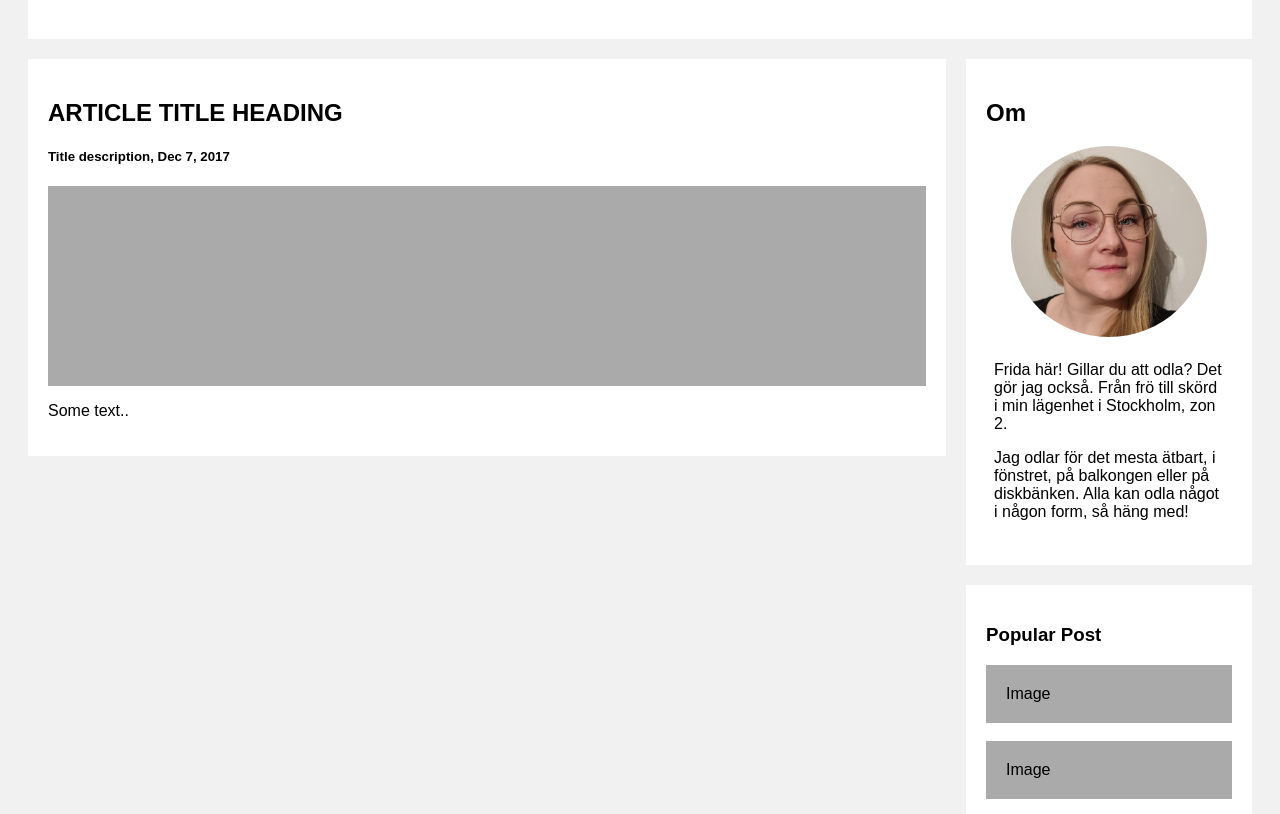
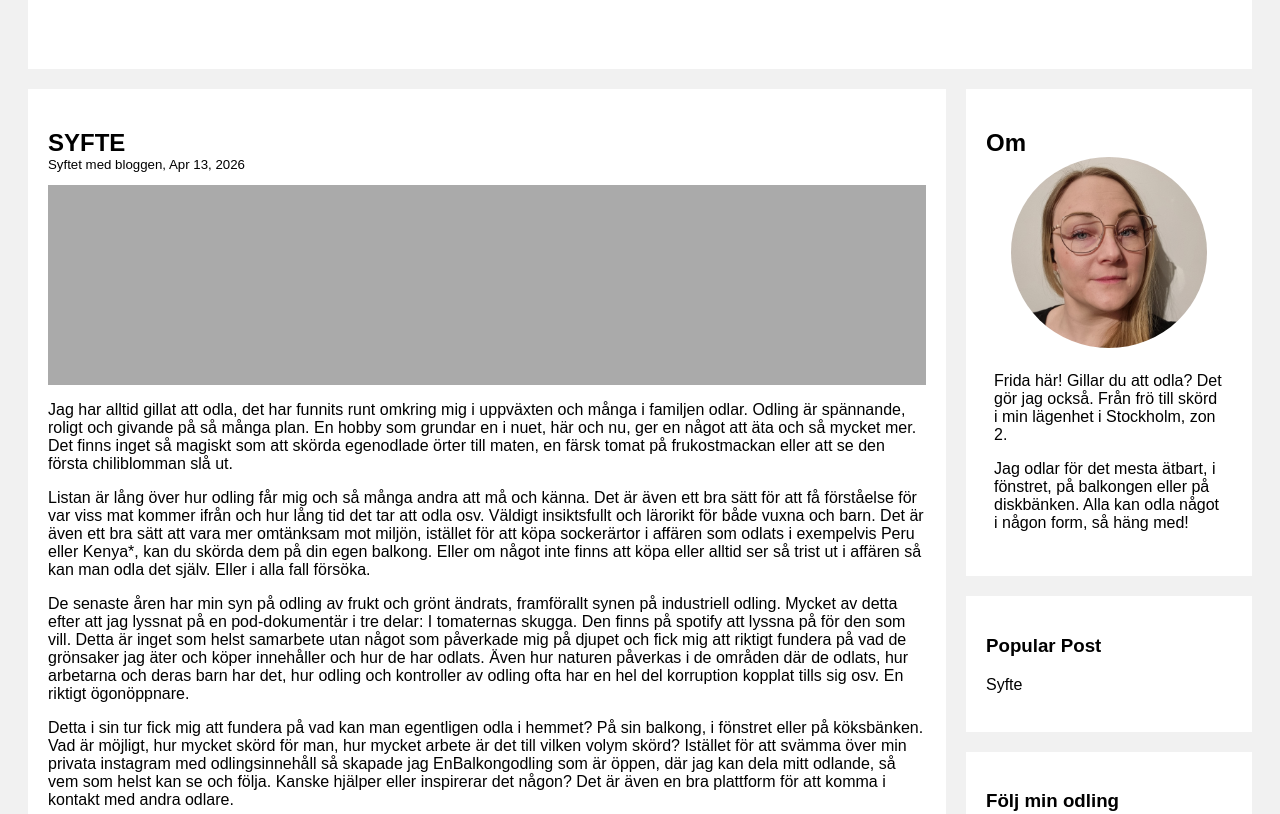
Before and after one commit to itsLoreena/enbalkongodling, a plain HTML site: page index.html in a window 1280 px wide. Shown: the part 218-1032 px from the top of the page. Drawn offline with Linux system fonts and the light colour scheme.

Commit message:
Purpose post added, changes to popular post and added link to the post, changes to post info line

```diff
--- a/index.html
+++ b/index.html
@@ -9,16 +9,20 @@
     </head>
     <body>
         <header>
-            <h2 class="brand">En balkongodling</h1>
+            <h1 class="brand">En balkongodling</h1>
         </header>
 
         <main>
             <div class="leftcolumn">
-                <article class="card">
-                    <h2>ARTICLE TITLE HEADING</h2>
-                    <h5>Title description, Dec 7, 2017</h5>
+                <article class="card" id="purpose">
+                    <h2>SYFTE</h2>
+                    <h5>Syftet med bloggen, Apr 13, 2026</h5>
                     <div class="fakeimg" style="height:200px;"></div>
-                    <p>Some text..</p>
+                    <p>Jag har alltid gillat att odla, det har funnits runt omkring mig i uppväxten och många i familjen odlar. Odling är spännande, roligt och givande på så många plan. En hobby som grundar en i nuet, här och nu, ger en något att äta och så mycket mer. Det finns inget så magiskt som att skörda egenodlade örter till maten, en färsk tomat på frukostmackan eller att se den första chiliblomman slå ut.</p>
+                    <p>Listan är lång över hur odling får mig och så många andra att må och känna. Det är även ett bra sätt för att få förståelse för var viss mat kommer ifrån och hur lång tid det tar att odla osv. Väldigt insiktsfullt och lärorikt för både vuxna och barn. Det är även ett bra sätt att vara mer omtänksam mot miljön, istället för att köpa sockerärtor i affären som odlats i exempelvis Peru eller Kenya*, kan du skörda dem på din egen balkong. Eller om något inte finns att köpa eller alltid ser så trist ut i affären så kan man odla det själv. Eller i alla fall försöka.</p>
+                    <p>De senaste åren har min syn på odling av frukt och grönt ändrats, framförallt synen på industriell odling. Mycket av detta efter att jag lyssnat på en pod-dokumentär i tre delar: I tomaternas skugga. Den finns på spotify att lyssna på för den som vill. Detta är inget som helst samarbete utan något som påverkade mig på djupet och fick mig att riktigt fundera på vad de grönsaker jag äter och köper innehåller och hur de har odlats. Även hur naturen påverkas i de områden där de odlats, hur arbetarna och deras barn har det, hur odling och kontroller av odling ofta har en hel del korruption kopplat tills sig osv. En riktigt ögonöppnare.</p>
+                    <p>Detta i sin tur fick mig att fundera på vad kan man egentligen odla i hemmet? På sin balkong, i fönstret eller på köksbänken. Vad är möjligt, hur mycket skörd för man, hur mycket arbete är det till vilken volym skörd? Istället för att svämma över min privata instagram med odlingsinnehåll så skapade jag EnBalkongodling som är öppen, där jag kan dela mitt odlande, så vem som helst kan se och följa. Kanske hjälper eller inspirerar det någon? Det är även en bra plattform för att komma i kontakt med andra odlare.</p>
+                    <small>* Från information från Sockerärtor Klass 1, Hemköps sortment online 2026-04-13</small>
                 </article>
             </div>
 
@@ -37,9 +41,12 @@
 
                 <div class="card">
                     <h3>Popular Post</h3>
+                    <div class="posts">
+                        <a href="#purpose">Syfte</a>
+                    </div><br>
+                    <!-- <div class="fakeimg">Image</div><br>
                     <div class="fakeimg">Image</div><br>
-                    <div class="fakeimg">Image</div><br>
-                    <div class="fakeimg">Image</div>
+                    <div class="fakeimg">Image</div> -->
                 </div>
 
                 <div class="card">
--- a/style.css
+++ b/style.css
@@ -42,6 +42,24 @@ header {
   padding: 0.5em;
 }
 
+.posts {
+  width: 100%;
+  padding: 20px;
+  padding: 0;
+}
+
+.posts a {
+  color:  #000;
+  transition: color 0.2s;
+  text-decoration: none;
+  margin: 0;
+  padding: 0;
+}
+
+.posts a:hover {
+  color: #777;
+}
+
 /* Fake image */
 .fakeimg {
   background-color: #aaa;
@@ -54,6 +72,15 @@ header {
   background-color: white;
   padding: 20px;
   margin-top: 20px;
+}
+
+.card h2 {
+  margin-bottom: 0;
+}
+
+.card h5 {
+  margin: 0 0 1em 0;
+  font-weight: normal;
 }
 
 /* Clear floats after the columns */
@@ -100,7 +127,6 @@ small {
   .profile-image-container img {
     width: 60%;
   }
-
 }
 
 @media screen and (max-width: 576px)
```
